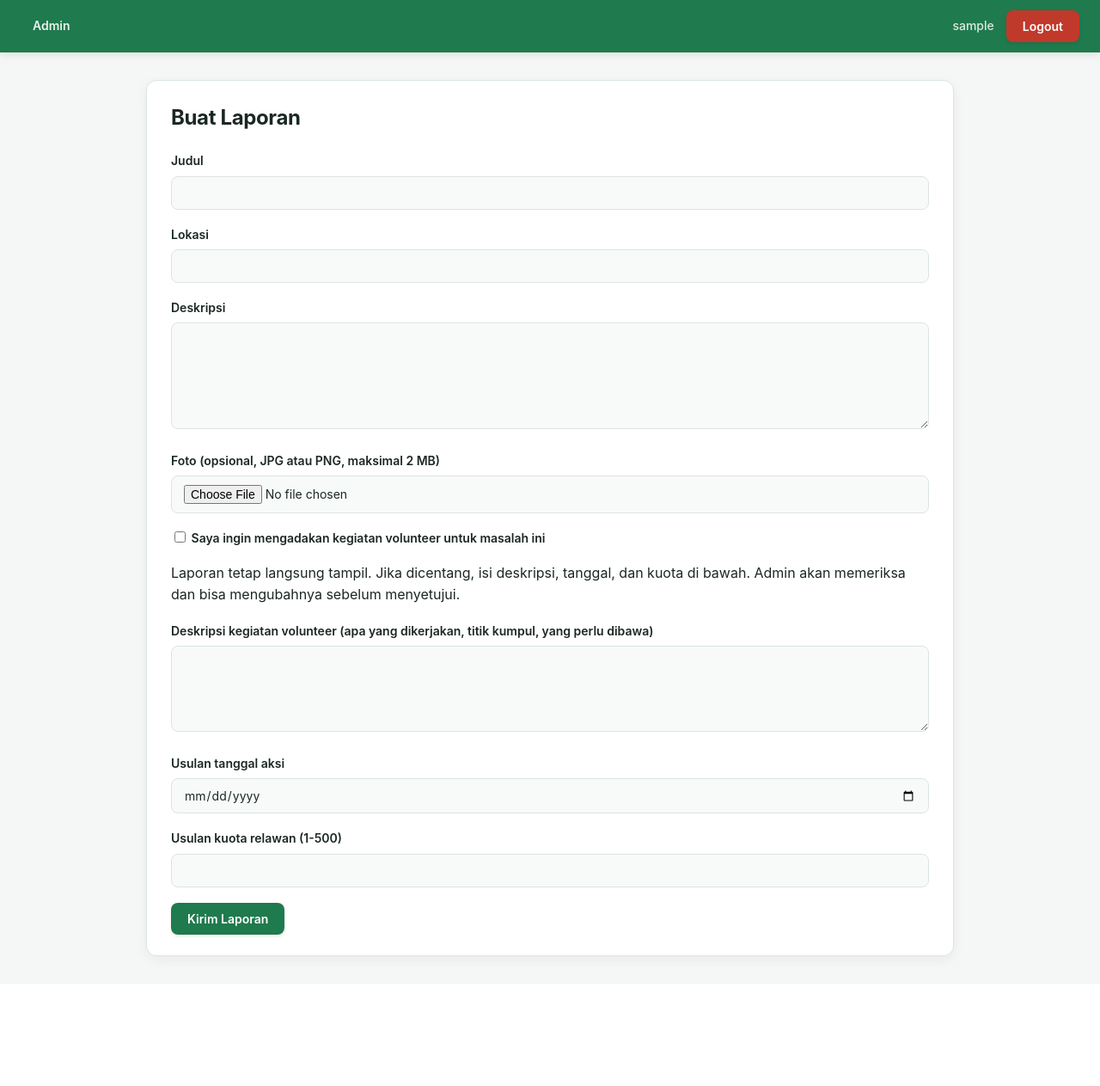
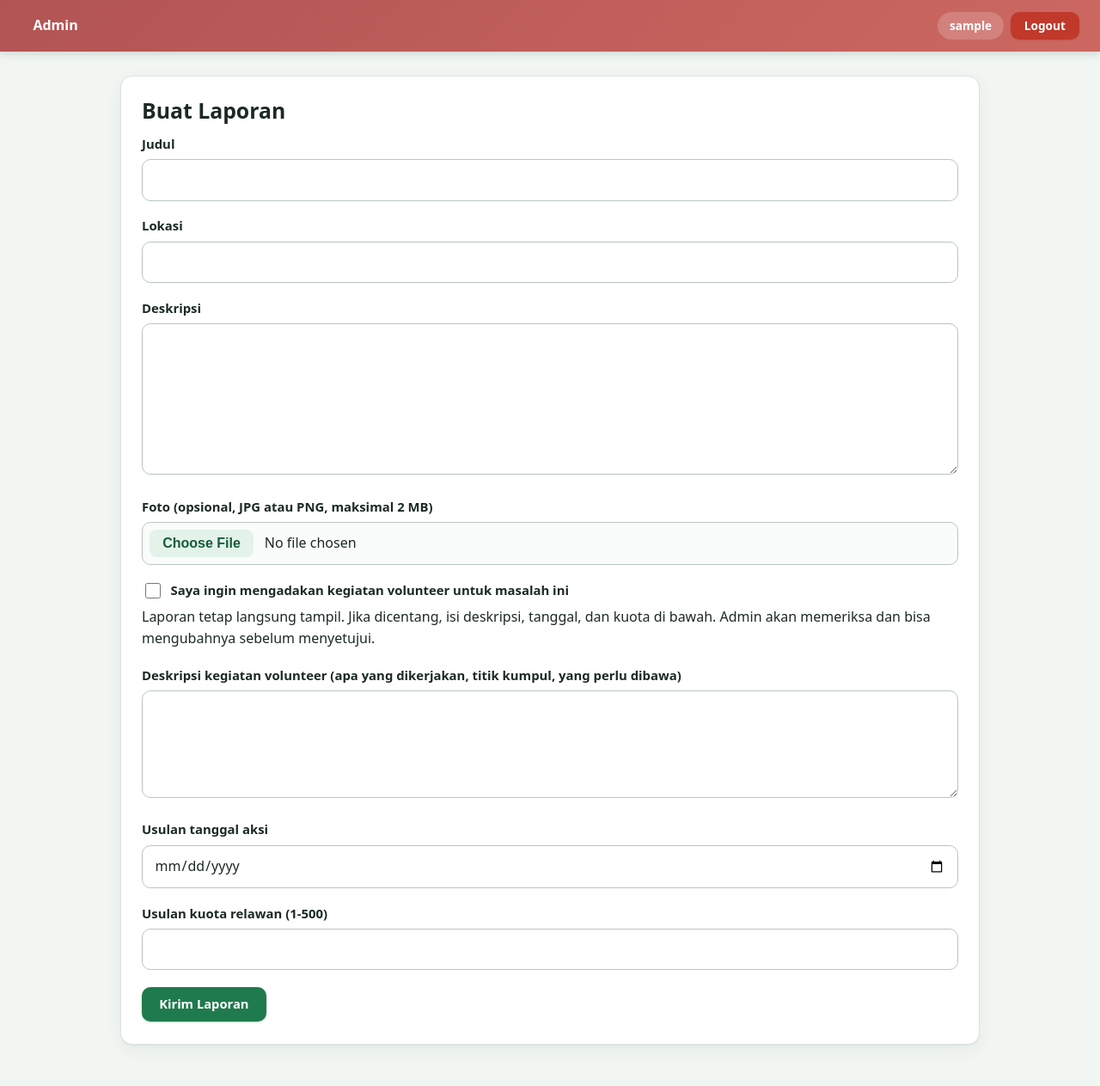
Before and after one commit to JoshuaKarnadi/SAD-, a PHP site: page /lapor.php in a window 1280 px wide. Shown: the whole page at 86% size. Before the commit the page ends 1123 px from the top, so only its background shows below. Run offline with PHP 8.4, Linux system fonts and the light colour scheme; the visitor is signed in with stand-in values (Sample User, id 1); some libraries are stand-ins or nearby versions.

Commit message:
css + tampilan

```diff
--- a/admin.php
+++ b/admin.php
@@ -122,7 +122,7 @@ include 'includes/header.php';
 <div class="card-box">
     <h2>Admin: Kelola Laporan</h2>
     <p>Pengajuan volunteer yang menunggu: <strong><?= $jumlah_menunggu ?></strong></p>
-    <p>
+    <p class="filter-bar">
         <?php foreach ($label_filter as $kunci => $teks): ?>
             <?php if ($kunci === $filter): ?>
                 <a href="admin.php?filter=<?= htmlspecialchars($kunci, ENT_QUOTES, 'UTF-8') ?>" class="btn-primary"><?= htmlspecialchars($teks, ENT_QUOTES, 'UTF-8') ?></a>
--- a/admin_detail.php
+++ b/admin_detail.php
@@ -263,7 +263,7 @@ include 'includes/header.php';
         <?php endif; ?>
     </div>
 
-    <p><a href="admin.php">Kembali ke daftar admin</a></p>
+    <p class="btn-back"><a href="admin.php">Kembali ke daftar admin</a></p>
 <?php endif; ?>
 
 <?php include 'includes/footer.php'; ?>
--- a/assets/css/style.css
+++ b/assets/css/style.css
@@ -1,415 +1,337 @@
-/* assets/css/style.css */
+/* ==========================================================
+   PeduliLingkungan - style.css (perombakan tampilan)
+   Hanya CSS. Nama class lama tetap dipakai, jadi HTML/PHP tidak berubah.
+   ========================================================== */
 
-/* =========================================
-   1. DESIGN TOKENS (CSS VARIABLES)
-   ========================================= */
 :root {
-    /* Warna Utama (Tema Warga / Default) */
+    --bg: #f2f6f3;
+    --surface: #ffffff;
+    --text: #1b2a22;
+    --muted: #5b6e64;
+    --border: #dbe5df;
+
     --primary: #1f7a4d;
-    --primary-hover: #175e3b;
-    --primary-light: #e8f3ed;
-    --primary-ring: rgba(31, 122, 77, 0.16);
+    --primary-dark: #165c3a;
+    --primary-soft: #e3f3ea;
 
-    /* Warna Latar & Permukaan */
-    --bg-body: #f4f7f5;
-    --bg-surface: #ffffff;
-    --bg-subtle: #f8faf9;
+    --danger: #c0392b;
+    --danger-dark: #992d22;
 
-    /* Warna Teks */
-    --text-main: #1b2822;
-    --text-muted: #5a6d64;
-    --text-inverse: #ffffff;
-
-    /* Garis & Bayangan */
-    --border-color: #dce5e0;
-    --shadow-sm: 0 1px 3px rgba(27, 40, 34, 0.05);
-    --shadow-md: 0 4px 14px rgba(27, 40, 34, 0.06);
-    --radius-sm: 8px;
-    --radius-md: 12px;
+    --radius: 14px;
+    --radius-sm: 10px;
+    --shadow: 0 1px 2px rgba(18, 44, 32, .06), 0 6px 20px rgba(18, 44, 32, .06);
 }
 
-/* Override Variabel Khusus Halaman Admin */
-.halaman-admin {
-    --primary: #2b2d42;
-    --primary-hover: #1d1f2e;
-    --primary-light: #eceef5;
-    --primary-ring: rgba(43, 45, 66, 0.16);
-    --bg-body: #eef0f7;
-    --border-color: #d6dae6;
-}
-
-/* =========================================
-   2. RESET & BASE TYPOGRAPHY
-   ========================================= */
-* {
-    box-sizing: border-box;
-}
+* { box-sizing: border-box; }
 
 body {
     margin: 0;
-    font-family: -apple-system, BlinkMacSystemFont, "Segoe UI", Roboto, Helvetica, Arial, sans-serif;
-    background-color: var(--bg-body);
-    color: var(--text-main);
+    font-family: system-ui, -apple-system, "Segoe UI", Roboto, Arial, sans-serif;
+    font-size: 16px;
     line-height: 1.6;
-    -webkit-font-smoothing: antialiased;
+    color: var(--text);
+    background: var(--bg);
 }
 
-h1, h2, h3, h4 {
-    margin-top: 0;
-    color: var(--text-main);
-    letter-spacing: -0.015em;
-}
+h2, h3 { line-height: 1.25; margin: 0 0 .75rem; }
+h2 { font-size: 1.55rem; }
+h3 { font-size: 1.15rem; }
+p  { margin: 0 0 .85rem; }
+strong { font-weight: 650; }
+a { color: var(--primary); }
+a:hover { color: var(--primary-dark); }
+hr { border: 0; border-top: 1px solid var(--border); margin: 1.25rem 0; }
 
-a {
-    color: var(--primary);
-    text-decoration: none;
-    transition: color 0.2s ease;
-}
+button, input, select, textarea { font: inherit; }
 
-a:hover {
-    color: var(--primary-hover);
-}
-
-/* =========================================
-   3. NAVBAR & ADMIN BANNER
-   ========================================= */
-.admin-banner {
-    background: linear-gradient(90deg, #f4b942, #f7c763);
-    color: #2b2d42;
-    padding: 8px 24px;
-    font-size: 13px;
-    font-weight: 700;
-    text-align: center;
-    letter-spacing: 0.3px;
-    border-bottom: 1px solid rgba(43, 45, 66, 0.12);
-}
-
+/* ---------- Navbar ---------- */
 .navbar {
     position: sticky;
     top: 0;
-    z-index: 100;
+    z-index: 10;
     display: flex;
     align-items: center;
     flex-wrap: wrap;
-    gap: 8px;
-    padding: 12px 24px;
-    background-color: var(--primary);
-    box-shadow: 0 2px 10px rgba(0, 0, 0, 0.1);
+    gap: 6px 8px;
+    padding: 10px 24px;
+    background: linear-gradient(135deg, #b25454, #cc6861);
+    box-shadow: 0 2px 10px rgba(18, 44, 32, .18);
 }
-
 .navbar a {
-    color: rgba(255, 255, 255, 0.9);
+    color: #fff;
+    text-decoration: none;
     font-weight: 600;
-    font-size: 14px;
-    padding: 7px 14px;
-    border-radius: var(--radius-sm);
-    transition: background-color 0.2s ease, color 0.2s ease;
+    padding: .45rem .9rem;
+    border-radius: 999px;
+    transition: background-color .15s;
 }
-
-.navbar a:hover {
-    background-color: rgba(255, 255, 255, 0.16);
-    color: #ffffff;
-}
-
+.navbar a:hover { background: rgba(255, 255, 255, .2); color: #fff; }
 .navbar span {
     margin-left: auto;
-    color: rgba(255, 255, 255, 0.85);
-    font-size: 14px;
-    font-weight: 500;
-    padding-right: 6px;
+    padding: .3rem .85rem;
+    border-radius: 999px;
+    background: rgba(255, 255, 255, .18);
+    color: #fff;
+    font-size: .85rem;
+    font-weight: 600;
 }
+.navbar form { margin: 0; }
+.navbar a + form { margin-left: auto; }
+.navbar .btn-danger { padding: .42rem .95rem; font-size: .85rem; margin: 0; }
 
-.navbar form {
-    margin: 0;
-}
-
-/* =========================================
-   4. CONTAINER & CARD
-   ========================================= */
+/* ---------- Wadah dan kartu ---------- */
 .container-utama {
-    max-width: 980px;
-    margin: 32px auto;
+    max-width: 1040px;
+    margin: 28px auto 48px;
     padding: 0 20px;
 }
 
 .card-box {
-    background-color: var(--bg-surface);
-    border: 1px solid var(--border-color);
-    border-radius: var(--radius-md);
-    padding: 24px 28px;
-    margin-bottom: 24px;
-    box-shadow: var(--shadow-md);
+    background: var(--surface);
+    border: 1px solid var(--border);
+    border-radius: var(--radius);
+    box-shadow: var(--shadow);
+    padding: 1.5rem;
+    margin-bottom: 1.25rem;
+    overflow-x: auto;
+}
+.card-box > :last-child { margin-bottom: 0; }
+.card-box img {
+    display: block;
+    max-width: 100%;
+    height: auto;
+    margin-top: .5rem;
+    border-radius: var(--radius-sm);
+    border: 1px solid var(--border);
 }
 
-.halaman-admin .card-box {
-    border-left: 5px solid var(--primary);
-}
-
-/* =========================================
-   5. BUTTONS & FILTER GROUP
-   ========================================= */
-.btn-primary,
-.btn-danger,
-.btn-outline {
+/* ---------- Tombol ---------- */
+.btn-primary, .btn-danger {
     display: inline-flex;
     align-items: center;
     justify-content: center;
-    gap: 8px;
-    padding: 9px 18px;
+    gap: .4rem;
+    margin: .15rem .4rem .15rem 0;
+    padding: .62rem 1.2rem;
+    border: 1px solid transparent;
     border-radius: var(--radius-sm);
-    font-size: 14px;
+    font-size: .92rem;
     font-weight: 600;
-    font-family: inherit;
+    line-height: 1.2;
+    color: #fff;
+    text-decoration: none;
     cursor: pointer;
-    text-decoration: none;
-    transition: all 0.2s ease;
+    transition: background-color .15s, transform .1s, box-shadow .15s;
+}
+.btn-primary:last-child, .btn-danger:last-child { margin-right: 0; }
+
+.btn-primary { background: var(--primary); box-shadow: 0 1px 2px rgba(31, 122, 77, .35); }
+.btn-primary:hover {
+    background: var(--primary-dark);
+    color: #fff;
+    transform: translateY(-1px);
+    box-shadow: 0 5px 12px rgba(31, 122, 77, .3);
 }
 
-/* Primary Button */
-.btn-primary {
-    background-color: var(--primary);
-    color: var(--text-inverse);
-    border: 1px solid transparent;
-    box-shadow: 0 2px 4px rgba(0, 0, 0, 0.08);
+.btn-danger { background: var(--danger); box-shadow: 0 1px 2px rgba(192, 57, 43, .35); }
+.btn-danger:hover {
+    background: var(--danger-dark);
+    color: #fff;
+    transform: translateY(-1px);
+    box-shadow: 0 5px 12px rgba(192, 57, 43, .3);
 }
 
-.btn-primary:hover {
-    background-color: var(--primary-hover);
-    color: var(--text-inverse);
-    transform: translateY(-1px);
-    box-shadow: 0 4px 10px var(--primary-ring);
+.btn-primary:active, .btn-danger:active { transform: translateY(0); box-shadow: none; }
+.btn-primary:focus-visible, .btn-danger:focus-visible {
+    outline: 3px solid rgba(31, 122, 77, .35);
+    outline-offset: 2px;
+}
+.btn-primary:disabled, .btn-danger:disabled { opacity: .55; cursor: not-allowed; transform: none; }
+
+.btn-back {
+    display: inline-flex;
+    align-items: center;
+    gap: 6px;
+    padding: 8px 14px;
+    font-size: 0.9rem;
+    font-weight: 500;
+    color: #374151;
+    background-color: #f3f4f6;
+    border: 1px solid #d1d5db;
+    border-radius: 6px;
+    text-decoration: none;
+    transition: background-color 0.2s ease, border-color 0.2s ease;
 }
 
-/* Danger Button */
-.btn-danger {
-    background-color: #c0392b;
-    color: var(--text-inverse);
-    border: 1px solid transparent;
-    box-shadow: 0 2px 4px rgba(0, 0, 0, 0.08);
+.btn-back:hover {
+    background-color: #e5e7eb;
+    border-color: #9ca3af;
+    color: #111827;
 }
 
-.btn-danger:hover {
-    background-color: #a52f23;
-    color: var(--text-inverse);
-    transform: translateY(-1px);
-    box-shadow: 0 4px 10px rgba(192, 57, 43, 0.22);
-}
-
-/* Outline Button */
-.btn-outline {
-    background-color: var(--bg-surface);
-    color: var(--text-main);
-    border: 1px solid var(--border-color);
-}
-
-.btn-outline:hover {
-    background-color: var(--primary-light);
-    border-color: var(--primary);
-    color: var(--primary);
-}
-
-.btn-primary:active,
-.btn-danger:active,
-.btn-outline:active {
-    transform: translateY(0);
-}
-
-/* Filter Group */
-.filter-group {
-    display: flex;
-    flex-wrap: wrap;
-    align-items: center;
-    gap: 8px;
-    margin: 18px 0;
-}
-
-.filter-group .btn-primary,
-.filter-group .btn-outline {
-    padding: 7px 14px;
-    font-size: 13px;
-    border-radius: 999px; /* Gaya pill agar terasa seperti filter modern */
-}
-
-/* =========================================
-   6. FORM INPUTS
-   ========================================= */
-.form-group {
-    margin-bottom: 18px;
-}
-
+/* ---------- Formulir ---------- */
+.form-group { margin-bottom: 1.1rem; }
 .form-group label {
     display: block;
-    margin-bottom: 6px;
+    margin-bottom: .35rem;
     font-weight: 600;
-    font-size: 14px;
-    color: var(--text-main);
+    font-size: .93rem;
 }
 
 .form-input {
     width: 100%;
-    padding: 10px 14px;
-    border: 1px solid var(--border-color);
+    padding: .65rem .85rem;
+    border: 1px solid #b7c7be;
     border-radius: var(--radius-sm);
-    font-size: 14px;
-    font-family: inherit;
-    color: var(--text-main);
-    background-color: var(--bg-subtle);
-    transition: border-color 0.2s ease, box-shadow 0.2s ease, background-color 0.2s ease;
+    background: #fff;
+    color: var(--text);
+    transition: border-color .15s, box-shadow .15s;
+}
+.form-input:focus {
+    outline: none;
+    border-color: var(--primary);
+    box-shadow: 0 0 0 3px rgba(31, 122, 77, .18);
+}
+textarea.form-input { min-height: 7rem; resize: vertical; }
+
+.form-input[type="file"] { padding: .5rem; background: #fafcfb; }
+.form-input[type="file"]::file-selector-button {
+    margin-right: .8rem;
+    padding: .45rem .95rem;
+    border: 0;
+    border-radius: 8px;
+    background: var(--primary-soft);
+    color: var(--primary-dark);
+    font-weight: 600;
+    cursor: pointer;
 }
 
-.form-input::placeholder {
-    color: #93a39b;
+input[type="checkbox"] {
+    width: 1.1rem;
+    height: 1.1rem;
+    margin-right: .5rem;
+    vertical-align: -.2rem;
+    accent-color: var(--primary);
 }
 
-.form-input:focus {
-    outline: none;
-    background-color: var(--bg-surface);
+/* ---------- Tabel ---------- */
+.table-data {
+    width: 100%;
+    border-collapse: collapse;
+    background: var(--surface);
+    font-size: .93rem;
+}
+.table-data th {
+    padding: .7rem .9rem;
+    text-align: left;
+    font-size: .74rem;
+    font-weight: 700;
+    letter-spacing: .05em;
+    text-transform: uppercase;
+    color: var(--primary-dark);
+    background: var(--primary-soft);
+    white-space: nowrap;
+}
+.table-data td {
+    padding: .85rem .9rem;
+    border-bottom: 1px solid var(--border);
+    vertical-align: top;
+}
+.table-data tr:last-child td { border-bottom: 0; }
+.table-data tr:hover td { background: #f6faf7; }
+
+/* ---------- Pesan ---------- */
+.alert-error, .alert-success {
+    padding: .8rem 1rem;
+    margin-bottom: 1rem;
+    border: 1px solid;
+    border-left-width: 5px;
+    border-radius: var(--radius-sm);
+    font-size: .95rem;
+}
+.alert-error   { background: #fdecea; color: #8a1f17; border-color: #f2b8b2; }
+.alert-success { background: #e5f5ea; color: #1b5a2f; border-color: #a9dbb9; }
+
+/* ---------- Lencana status ---------- */
+.badge-status {
+    display: inline-block;
+    padding: .2rem .75rem;
+    border-radius: 999px;
+    font-size: .75rem;
+    font-weight: 700;
+    letter-spacing: .02em;
+    white-space: nowrap;
+    background: #e5e9e7;
+    color: #3b4a43;
+}
+.badge-status[data-status="reported"]      { background: #fff1c9; color: #7a5700; }
+.badge-status[data-status="gotong_royong"] { background: #d8ecff; color: #0b4f8a; }
+.badge-status[data-status="done"]          { background: #d5f0dd; color: #1c5a30; }
+
+/* ---------- Bilah filter (opsional, aktif jika HTML memakai class ini) ---------- */
+.filter-bar {
+    display: flex;
+    flex-wrap: wrap;
+    gap: .5rem;
+    margin-bottom: 1rem;
+}
+.filter-bar a {
+    padding: .4rem .95rem;
+    border: 1px solid var(--border);
+    border-radius: 999px;
+    background: #fff;
+    color: var(--text);
+    text-decoration: none;
+    font-size: .88rem;
+    font-weight: 600;
+}
+.filter-bar a:hover { border-color: var(--primary); color: var(--primary-dark); }
+.filter-bar a.btn-primary {
+    margin: 0;
+    background: var(--primary);
     border-color: var(--primary);
-    box-shadow: 0 0 0 3.5px var(--primary-ring);
+    color: #fff;
+    box-shadow: none;
+    transform: none;
+}
+.filter-bar a.btn-primary:hover { background: var(--primary-dark); color: #fff; }
+
+/* ---------- Area admin (tampilan berbeda) ---------- */
+.halaman-admin { background: #eceef6; }
+.halaman-admin .navbar { background: linear-gradient(135deg, #25274d, #3b3f78); }
+.halaman-admin .card-box { border-left: 5px solid #3b3f78; }
+.halaman-admin .table-data th { background: #2b2d52; color: #fff; }
+.halaman-admin .table-data tr:hover td { background: #f3f4fb; }
+.halaman-admin .btn-primary { background: #3b3f78; box-shadow: 0 1px 2px rgba(59, 63, 120, .4); }
+.halaman-admin .btn-primary:hover { background: #2b2d52; box-shadow: 0 5px 12px rgba(59, 63, 120, .3); }
+.halaman-admin .form-input:focus {
+    border-color: #3b3f78;
+    box-shadow: 0 0 0 3px rgba(59, 63, 120, .18);
+}
+.halaman-admin .filter-bar a.btn-primary { background: #3b3f78; border-color: #3b3f78; }
+.halaman-admin .filter-bar a:hover { border-color: #3b3f78; color: #2b2d52; }
+
+.admin-banner {
+    padding: .4rem 24px;
+    background: #f4b942;
+    color: #2b2d42;
+    font-size: .78rem;
+    font-weight: 700;
+    letter-spacing: .06em;
+    text-transform: uppercase;
 }
 
-textarea.form-input {
-    min-height: 100px;
-    resize: vertical;
+/* ---------- Layar kecil ---------- */
+@media (max-width: 640px) {
+    .navbar { padding: 8px 12px; }
+    .container-utama { margin-top: 16px; padding: 0 12px; }
+    .card-box { padding: 1rem; }
+    .table-data { font-size: .85rem; }
+    h2 { font-size: 1.3rem; }
 }
 
-/* =========================================
-   7. TABLE DATA
-   ========================================= */
-.table-data {
-    width: 100%;
-    border-collapse: separate;
-    border-spacing: 0;
-    background-color: var(--bg-surface);
-    border-radius: var(--radius-md);
-    overflow: hidden;
-    box-shadow: var(--shadow-sm);
-    border: 1px solid var(--border-color);
+/* ---------- Hormati preferensi gerakan minimal ---------- */
+@media (prefers-reduced-motion: reduce) {
+    * { transition: none !important; }
+    .btn-primary:hover, .btn-danger:hover { transform: none; }
 }
-
-.table-data th,
-.table-data td {
-    padding: 13px 16px;
-    border-bottom: 1px solid var(--border-color);
-    text-align: left;
-    font-size: 14px;
-    vertical-align: middle;
-}
-
-.table-data th {
-    background-color: var(--primary-light);
-    font-weight: 700;
-    font-size: 13px;
-    text-transform: uppercase;
-    letter-spacing: 0.4px;
-    color: var(--primary);
-}
-
-.halaman-admin .table-data th {
-    background-color: var(--primary);
-    color: var(--text-inverse);
-}
-
-.table-data tbody tr {
-    transition: background-color 0.15s ease;
-}
-
-.table-data tbody tr:hover {
-    background-color: var(--bg-subtle);
-}
-
-.table-data tbody tr:last-child td {
-    border-bottom: none;
-}
-
-/* =========================================
-   8. ALERTS & STATUS BADGES
-   ========================================= */
-.alert-error,
-.alert-success {
-    padding: 14px 18px;
-    border-radius: var(--radius-sm);
-    margin-bottom: 20px;
-    font-size: 14px;
-    font-weight: 500;
-    display: flex;
-    align-items: center;
-    gap: 10px;
-}
-
-.alert-error {
-    background-color: #fdf2f2;
-    color: #8a1f17;
-    border: 1px solid #f5c2bd;
-    border-left: 4px solid #c0392b;
-}
-
-.alert-success {
-    background-color: #edf8f1;
-    color: #185735;
-    border: 1px solid #bce2cb;
-    border-left: 4px solid #1f7a4d;
-}
-
-.badge-status {
-    display: inline-flex;
-    align-items: center;
-    gap: 6px;
-    padding: 4px 12px;
-    border-radius: 999px;
-    font-size: 12px;
-    font-weight: 600;
-    letter-spacing: 0.2px;
-    background-color: #e5e7eb;
-    color: #374151;
-}
-
-/* Titik indikator kecil di dalam badge */
-.badge-status::before {
-    content: "";
-    width: 6px;
-    height: 6px;
-    border-radius: 50%;
-    background-color: currentColor;
-}
-
-.badge-status[data-status="reported"] {
-    background-color: #fef3c7;
-    color: #92400e;
-}
-
-.badge-status[data-status="gotong_royong"] {
-    background-color: #dbeafe;
-    color: #1e40af;
-}
-
-.badge-status[data-status="done"] {
-    background-color: #d1fae5;
-    color: #065f46;
-}
-
-/* =========================================
-   9. RESPONSIVE (LAYAR MOBILE)
-   ========================================= */
-@media (max-width: 640px) {
-    .navbar {
-        padding: 12px 16px;
-    }
-
-    .navbar span {
-        width: 100%;
-        margin-left: 0;
-        padding-top: 6px;
-        border-top: 1px solid rgba(255, 255, 255, 0.15);
-    }
-
-    .card-box {
-        padding: 18px 16px;
-    }
-
-    .table-data {
-        display: block;
-        overflow-x: auto;
-        white-space: nowrap;
-    }
-}
--- a/detail.php
+++ b/detail.php
@@ -87,7 +87,7 @@ include 'includes/header.php';
 <?php if ($laporan === false): ?>
     <div class="card-box">
         <h2>Laporan tidak ditemukan</h2>
-        <p><a href="index.php">Kembali ke daftar</a></p>
+        <p class="btn-back"><a href="index.php">Kembali ke daftar</a></p>
     </div>
 
 <?php else: ?>
@@ -165,7 +165,7 @@ include 'includes/header.php';
         <div class="card-box"><p>Kegiatan ini sudah selesai.</p></div>
     <?php endif; ?>
 
-    <p><a href="index.php">Kembali ke daftar</a></p>
+    <p class="btn-back"><a href="index.php">Kembali ke daftar</a></p>
 <?php endif; ?>
 
 <?php include 'includes/footer.php'; ?>
--- a/index.php
+++ b/index.php
@@ -73,7 +73,7 @@ include 'includes/header.php';
     <?php if ($sudah_login): ?>
         <a href="lapor.php" class="btn-primary">Buat Laporan</a>
     <?php else: ?>
-        <p><a href="login.php">Masuk</a> untuk membuat laporan atau mendaftar sebagai volunteer.</p>
+        <p><a href="login.php" class="btn-primary">Masuk</a> untuk membuat laporan atau mendaftar sebagai volunteer.</p>
     <?php endif; ?>
 </div>
 
@@ -96,7 +96,7 @@ include 'includes/header.php';
 <?php endif; ?>
 
 <div class="card-box">
-    <p>
+    <p class="filter-bar">
         <?php foreach ($label_filter as $kunci => $teks): ?>
             <?php if ($kunci === $filter): ?>
                 <a href="index.php?filter=<?= htmlspecialchars($kunci, ENT_QUOTES, 'UTF-8') ?>" class="btn-primary"><?= htmlspecialchars($teks, ENT_QUOTES, 'UTF-8') ?></a>
```
